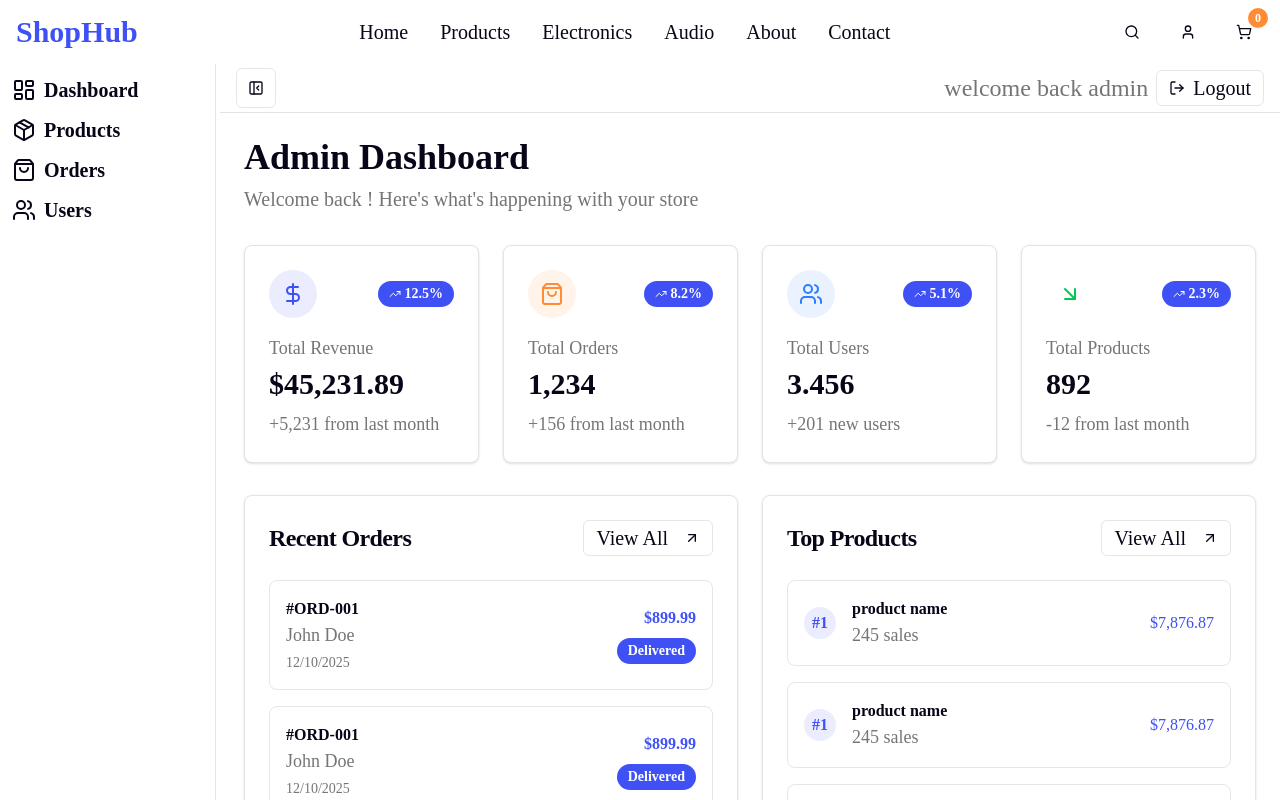
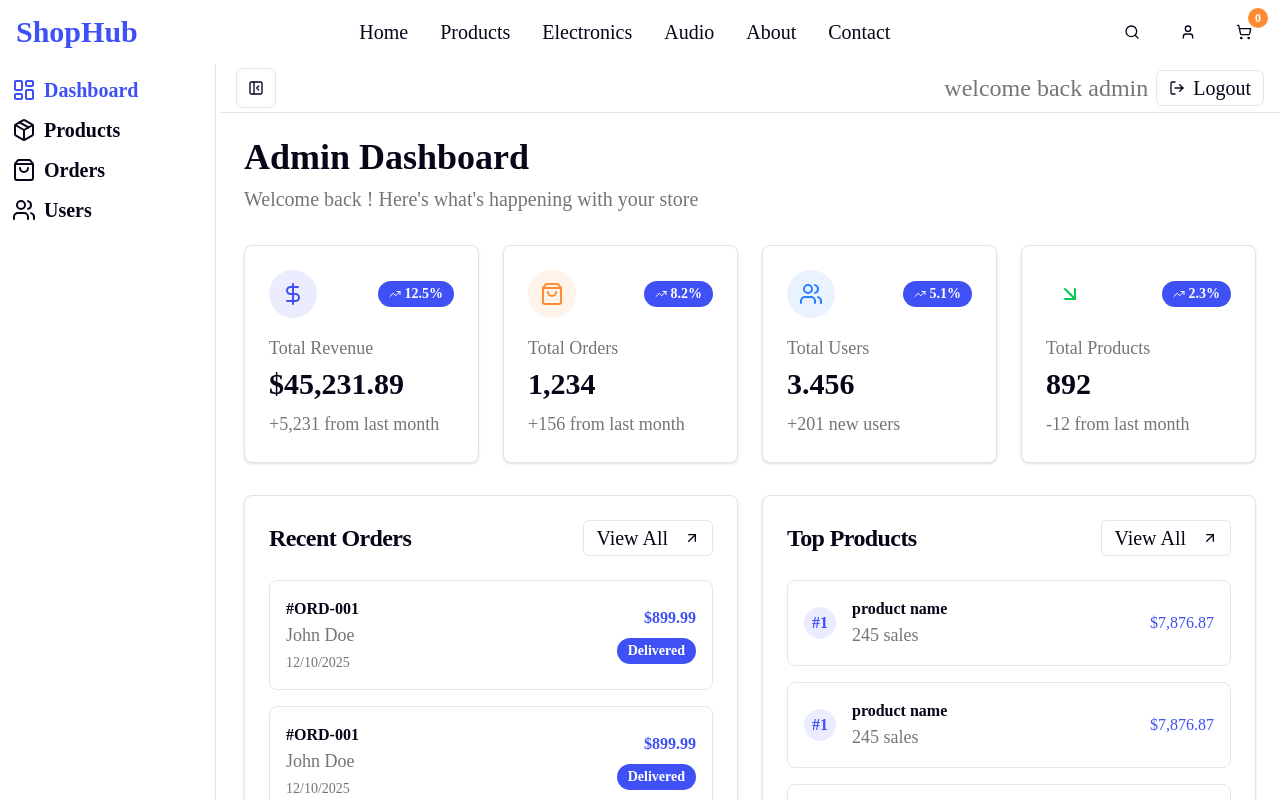
Before and after one commit to mohammadmehdidalvandii/shopHub-frontend, a Next.js app: page /Admin in a window 1280 px wide. Shown: the top 800 px of the page. Built offline with nearby package versions, Linux system fonts and the light colour scheme.

Commit message:
update sidebar admin

```diff
--- a/src/components/modules/SidebarAdmin/SidebarAdmin.tsx
+++ b/src/components/modules/SidebarAdmin/SidebarAdmin.tsx
@@ -1,5 +1,7 @@
+"use client"
 import { LayoutDashboard, Package, ShoppingBag, Users } from 'lucide-react';
 import Link from 'next/link';
+import { usePathname } from 'next/navigation';
 import React from 'react';
 
 interface SidebarAdminProps{
@@ -7,30 +9,30 @@ interface SidebarAdminProps{
 }
 
 const SidebarAdmin:React.FC<SidebarAdminProps> = ({text})=>{
-    console.log("text -" ,text)
+    const pathName = usePathname();
   return (
     <div className="min-h-screen bg-white border-r border-r-border p-3">
         <ul>
             <li className="mb-3">
-                <Link href="/Admin" className='text-xl font-robotBold font-bold flex items-center gap-2 duration-300 hover:text-primary'>
+                <Link href="/Admin" className={`text-xl font-robotBold font-bold flex items-center gap-2 duration-300 hover:text-primary ${pathName === '/Admin' ? 'text-primary':''}`}>
                     <LayoutDashboard className='h-6 w-6'/>
                     {text && <span>Dashboard</span> }
                 </Link>
             </li>
             <li className="mb-3">
-                <Link href="/Admin/Products" className='text-xl font-robotBold font-bold flex items-center gap-2 duration-300 hover:text-primary'>
+                <Link href="/Admin/Products" className={`text-xl font-robotBold font-bold flex items-center gap-2 duration-300 hover:text-primary ${pathName === '/Admin/Products' ? 'text-primary':''}`}>
                     <Package className='h-6 w-6'/>
                     {text && <span>Products</span> }
                 </Link>
             </li>
             <li className="mb-3">
-                <Link href="/Admin/Orders" className='text-xl font-robotBold font-bold flex items-center gap-2 duration-300 hover:text-primary'>
+                <Link href="/Admin/Orders" className={`text-xl font-robotBold font-bold flex items-center gap-2 duration-300 hover:text-primary ${pathName === '/Admin/Orders' ? 'text-primary':''}`}>
                     <ShoppingBag className='h-6 w-6'/>
                     {text && <span>Orders</span> }
                 </Link>
             </li>
             <li className="mb-3">
-                <Link href="/Admin/Users" className='text-xl font-robotBold font-bold flex items-center gap-2 duration-300 hover:text-primary'>
+                <Link href="/Admin/Users" className={`text-xl font-robotBold font-bold flex items-center gap-2 duration-300 hover:text-primary ${pathName === '/Admin/Users' ? 'text-primary':''}`}>
                     <Users className='h-6 w-6'/>
                     {text && <span>Users</span> }
                 </Link>
```
